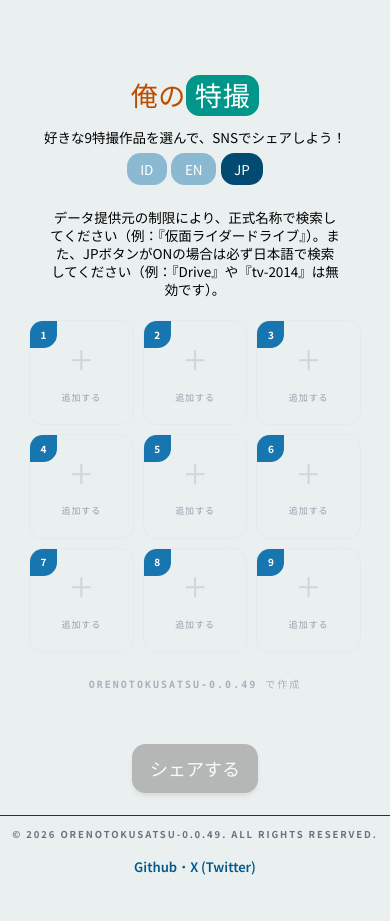
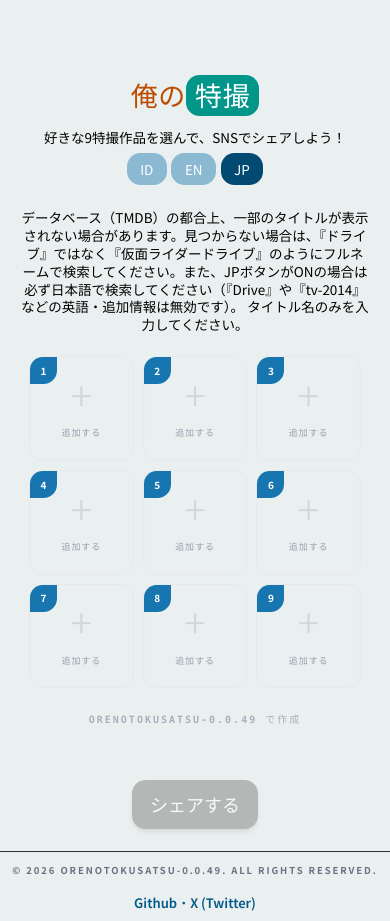
Before and after one commit to axlchr12/orenotokusatsu, a React (Vite) app: page / in a window 390 px wide. Before the commit the page ends 885 px from the top, so only its background shows below. Built offline with nearby package versions, Linux system fonts and the light colour scheme; no server answers.

Commit message:
fix: revamp tipsToSearchData

```diff
--- a/src/i18n/locales/en.json
+++ b/src/i18n/locales/en.json
@@ -15,5 +15,5 @@
   "overviewShowModalTitle": "Title Details",
   "titleToShare": "My Top 9 Tokusatsu List",
   "textToShare": "Just ranked my top 9 Tokusatsu of all time! What’s yours? \n\n{{url}}",
-  "tipsToSearchData": "Due to data provider limitations, please search using full titles (e.g., instead of 'Drive,' search for 'Kamen Rider Drive')."
+  "tipsToSearchData": "Due to data provider (TheMovieDB) limitations, some titles may not be available. If a title is not found, please try searching for the full name. For example, search for 'Kamen Rider Drive' instead of just 'Drive'. Additionally, search using the title only; adding terms like 'tv-2014' will not work."
 }
--- a/src/i18n/locales/id.json
+++ b/src/i18n/locales/id.json
@@ -15,5 +15,5 @@
   "overviewShowModalTitle": "Detail Judul",
   "titleToShare": "Top 9 Tokusatsu Favoritku",
   "textToShare": "Inilah top 9 Tokusatsu versi gue! Gimana top 9 versi lu? \n\n{{url}}",
-  "tipsToSearchData": "Karena keterbatasan penyedia data, mohon gunakan judul lengkap saat mencari (contoh: gunakan 'Kamen Rider Drive', bukan hanya 'Drive')."
+  "tipsToSearchData": "Karena keterbatasan database (TMDB), beberapa judul mungkin tidak muncul. Jika tidak ditemukan, coba cari nama lengkapnya (contoh: 'Kamen Rider Drive', bukan 'Drive'). Masukkan judul saja; tambahan seperti 'tv-2014' tidak akan berhasil."
 }
--- a/src/i18n/locales/ja.json
+++ b/src/i18n/locales/ja.json
@@ -15,5 +15,5 @@
   "overviewShowModalTitle": "作品の詳細",
   "titleToShare": "俺の特撮ベスト9",
   "textToShare": "俺の特撮ベスト9を作ってみた！みんなの好きな特撮作品も教えて！ \n\n{{url}}",
-  "tipsToSearchData": "データ提供元の制限により、正式名称で検索してください（例：『仮面ライダードライブ』）。また、JPボタンがONの場合は必ず日本語で検索してください（例：『Drive』や『tv-2014』は無効です）。"
+  "tipsToSearchData": "データベース（TMDB）の都合上、一部のタイトルが表示されない場合があります。見つからない場合は、『ドライブ』ではなく『仮面ライダードライブ』のようにフルネームで検索してください。また、JPボタンがONの場合は必ず日本語で検索してください（『Drive』や『tv-2014』などの英語・追加情報は無効です）。 タイトル名のみを入力してください。"
 }
--- a/src/pages/content/Content.tsx
+++ b/src/pages/content/Content.tsx
@@ -33,7 +33,7 @@ export const Content = () => {
           <span className="text-black text-xs">{translate('description')}</span>
         </div>
         <ChangeLanguageButton i18n={i18n} />
-        <div className="text-xs my-2 w-5/6 sm:w-4/6 mx-auto no-export">
+        <div className="text-xs my-2 sm:w-4/6 mx-auto no-export">
           {translate('tipsToSearchData')}
         </div>
         <TitleSelectionList
```
